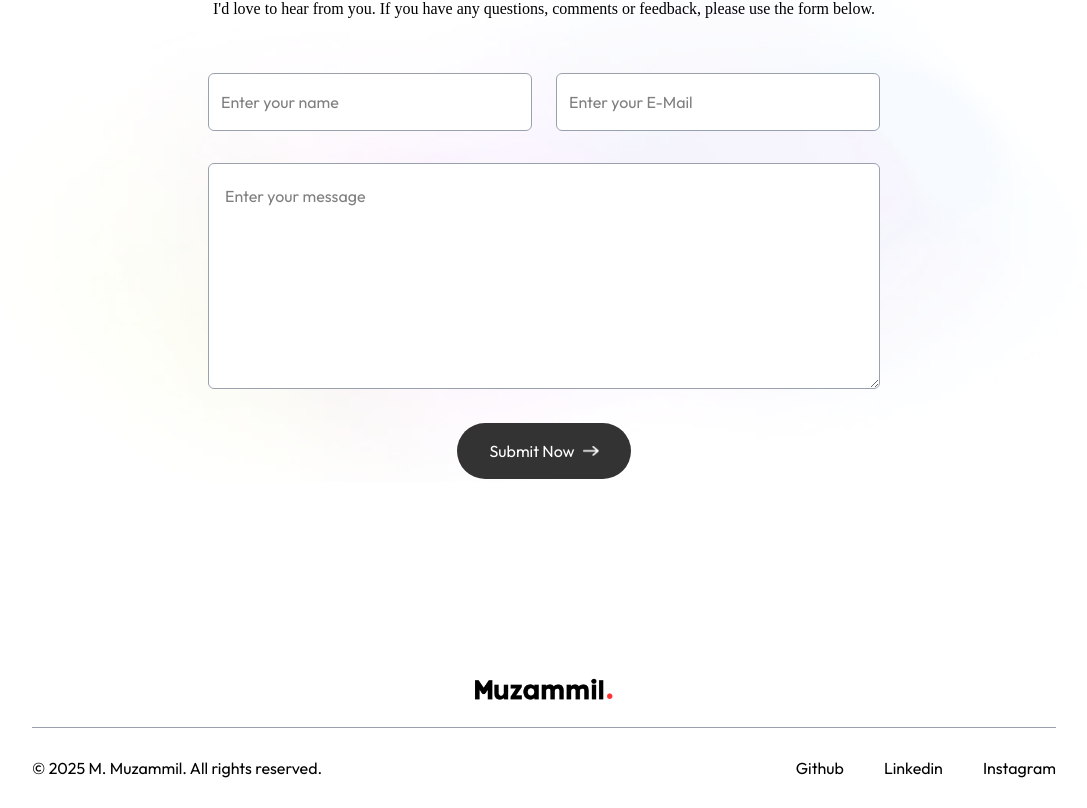
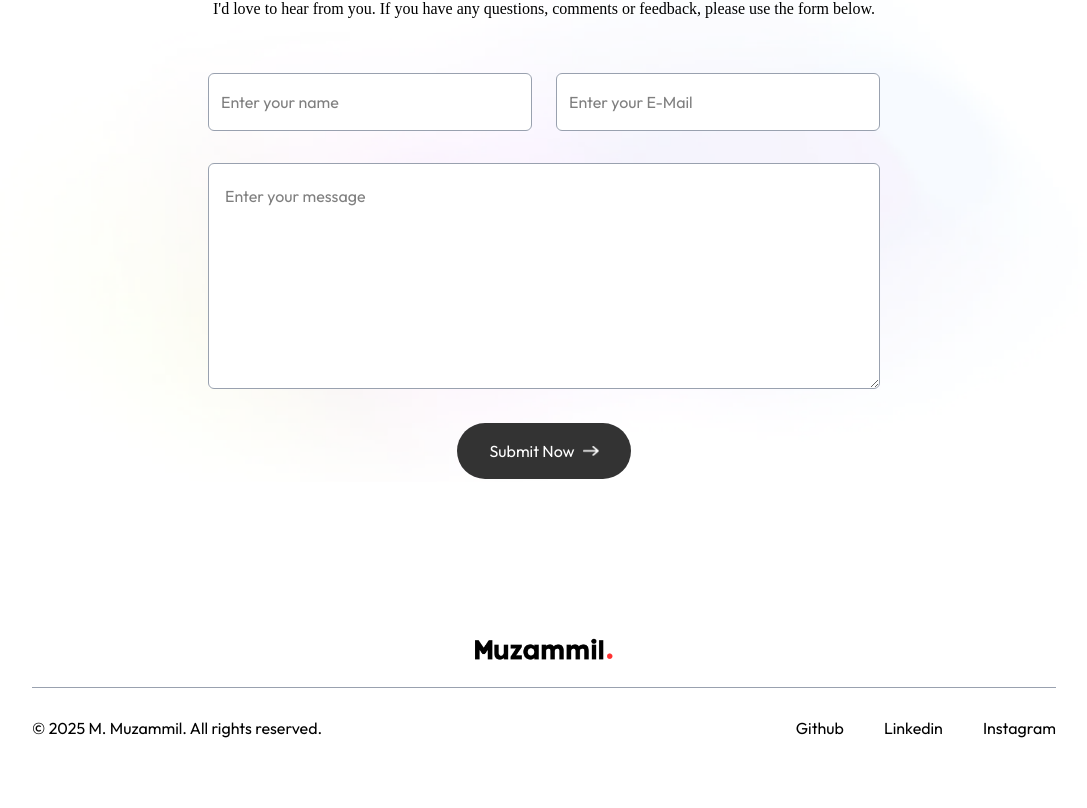
Before and after one commit to muzammil-shayk/nextjs-portfolio, a Next.js app: page / in a window 1280 px wide. Shown: the part 3744-4552 px from the top of the page, without its empty margins (96-1183 px from the left). After the commit the page ends 4512 px from the top, so only its background shows below. Built offline with nearby package versions, Linux system fonts and the light colour scheme; a web font is replaced by a local one.

Commit message:
updated top margin for contacts

```diff
--- a/app/components/Footer.jsx
+++ b/app/components/Footer.jsx
@@ -4,7 +4,7 @@ import React from 'react';
 
 const Footer = ({ isDarkMode }) => {
   return (
-    <div className="mt-20">
+    <div className="mt-10">
       <div className="text-center">
         <Image
           src={isDarkMode ? assets.logo_dark : assets.logo}
```
